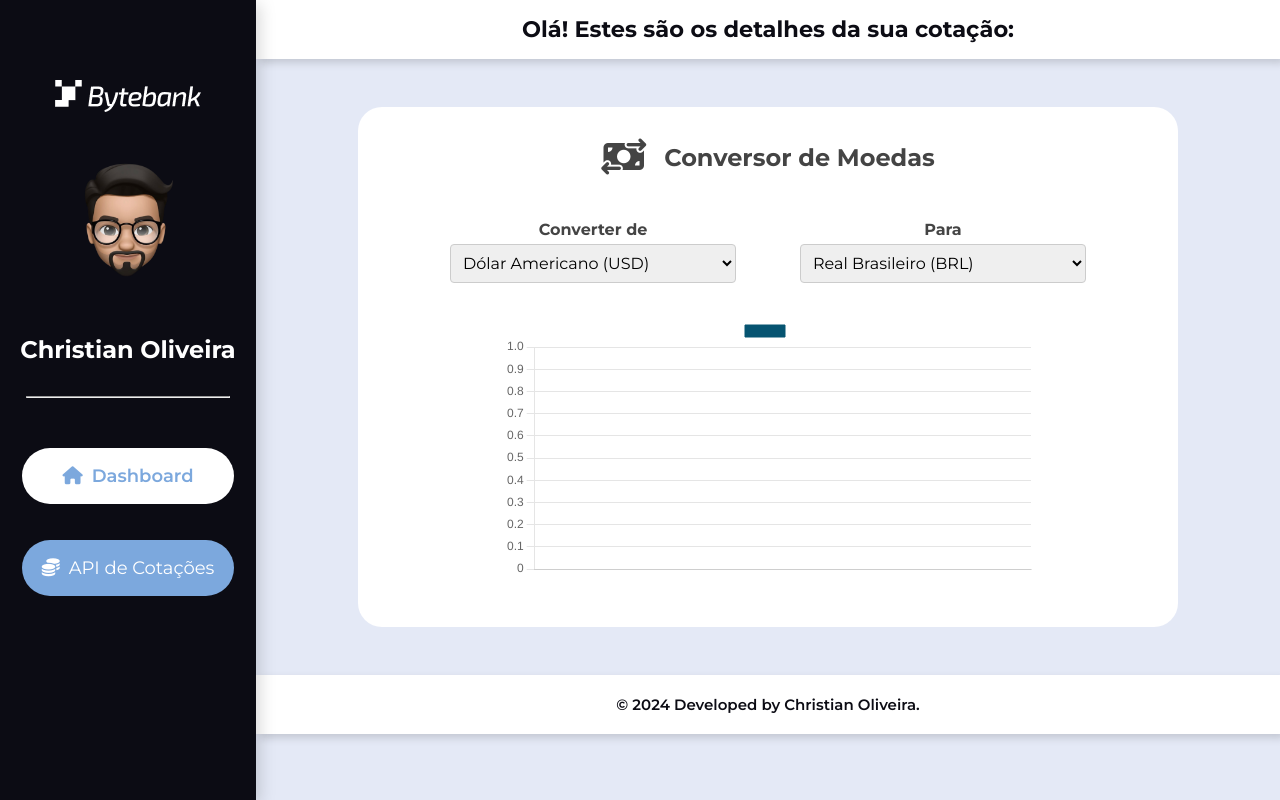
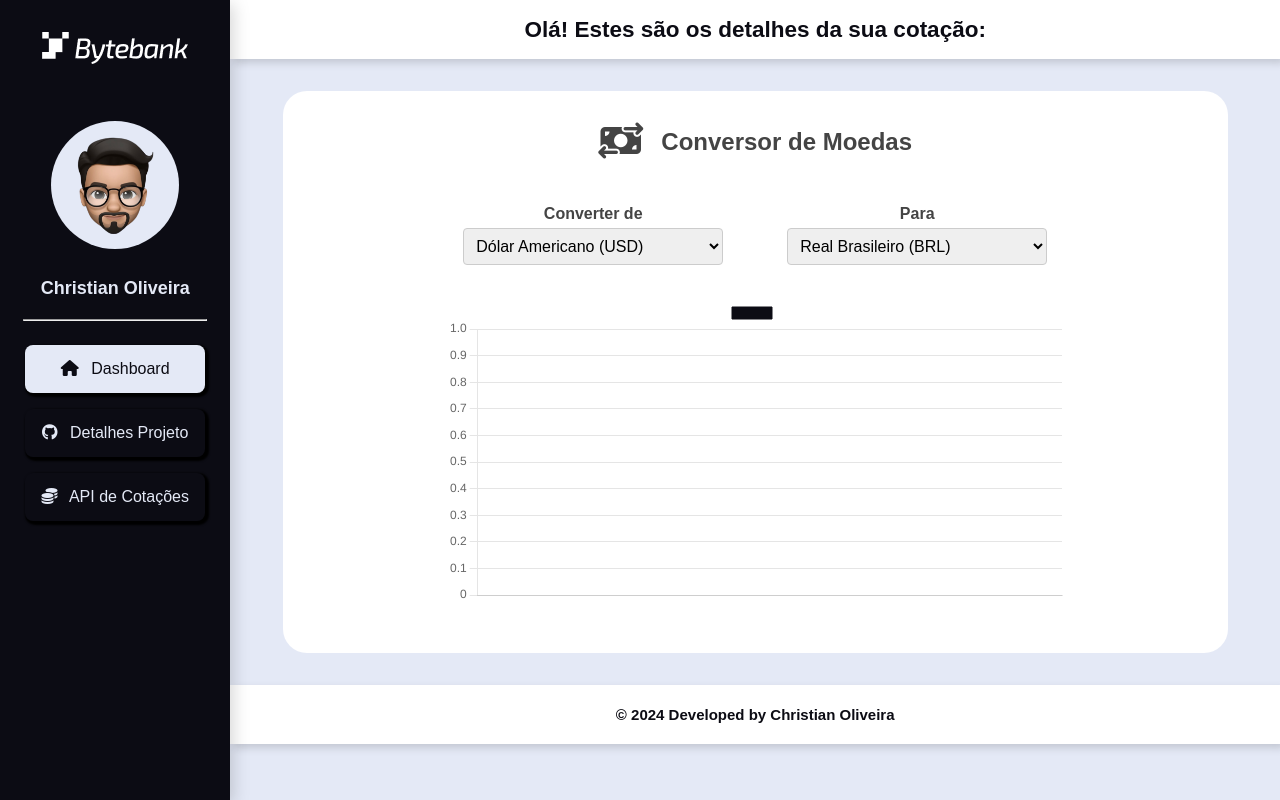
Before and after one commit to christianduhp/bytebank, a plain HTML site: page index.html in a window 1280 px wide. Drawn offline with nearby package versions, Linux system fonts and the light colour scheme; no server answers.

Commit message:
Project style revamped with a sleek new design

```diff
--- a/index.html
+++ b/index.html
@@ -1,5 +1,5 @@
 <!DOCTYPE html>
-<html lang="en">
+<html lang="pt-br">
 
 <head>
   <meta charset="utf-8">
@@ -14,20 +14,48 @@
 </head>
 
 <body class="container">
+
   <aside class="sidebar">
-    <img src="./assets/logo.png" alt="Logo do bytebank" />
-    <a href="https://github.com/christianduhp/bytebank"><img src="./assets/avatar.png" alt="Avatar do usuário"
-        class="sidebar__avatar" /></a>
-      <h2><a href="https://github.com/christianduhp/bytebank">Christian Oliveira</a></h2>
-      <hr class="sidebar__line" />
+
+    <div class="logo_container">
+      <img class="logo" src="./assets/logo.png" alt="Logo do bytebank" />
+      <i class="logo_container__arrow fa-solid fa-circle-chevron-down"></i>
+    </div>
+
+
+    <div class="user_container">
+      <a href="https://github.com/christianduhp/bytebank">
+        <img src="./assets/avatar.png" alt="Avatar do usuário" class="sidebar__avatar">
+      </a>
+
+      <h2>
+        Christian Oliveira
+      </h2>
+
+      <hr class="sidebar__line">
+
+
       <nav class="sidebar__links">
-        <a href="#"><span class="links__icone dashboard"></span><i class="fa-solid fa-house"></i>Dashboard</a>
-        <a href="https://docs.awesomeapi.com.br/api-de-moedas"><span><i class="fa-solid fa-coins"></i>API de
-            Cotações</a>
+        <a href="#">
+          <i class="fa-solid fa-house"></i>
+          Dashboard
+        </a>
+
+        <a href="https://github.com/christianduhp/bytebank">
+          <i class="fa-brands fa-github"></i>
+          Detalhes Projeto
+        </a>
+
+        <a href="https://docs.awesomeapi.com.br/api-de-moedas">
+          <i class="fa-solid fa-coins"></i>
+          API de Cotações
+        </a>
       </nav>
+    </div>
+
   </aside>
 
-  <main class="dados">
+  <main>
     <header class="header">
       <h2> Olá! Estes são os detalhes da sua cotação:</h2>
     </header>
@@ -66,10 +94,12 @@
     </article>
 
     <footer class="footer">
-      <a href="https://github.com/christianduhp/christianduhp">©&nbsp;<span id="currentYear"></span>&nbsp;Developed by Christian Oliveira.</a>
+      <a href="https://github.com/christianduhp/christianduhp">©&nbsp;<span id="currentYear"></span>&nbsp;Developed by
+        Christian Oliveira</a>
     </footer>
 
   </main>
+
   <script src="https://cdn.jsdelivr.net/npm/chart.js"></script>
   <script src="script.js" type="module"></script>
 
@@ -77,7 +107,7 @@
     var currentYearElement = document.getElementById('currentYear');
     var currentYear = new Date().getFullYear();
     currentYearElement.textContent = currentYear;
-</script>
+  </script>
 
 </body>
 
--- a/script.js
+++ b/script.js
@@ -1,70 +1,80 @@
 import selectCoin from "./script/showCurrencyInfo.js";
 import ShowComboBoxes from "./script/showCmbValues.js";
 
-let workerCurrency = new Worker('./script/workerCurrency.js');
+let workerCurrency = new Worker("./script/workerCurrency.js");
 
 function getTime() {
   let date = new Date();
-  let time = date.getHours() + ":" + date.getMinutes() + ":" + date.getSeconds()
+  let time =
+    date.getHours() + ":" + date.getMinutes() + ":" + date.getSeconds();
 
-  return time
+  return time;
 }
 
 function addData(graph, label, data, titleLabel) {
-  graph.data.labels.push(label)
+  graph.data.labels.push(label);
   graph.data.datasets[0].label = titleLabel;
-  graph.data.datasets.forEach(dataset => {
-    dataset.data.push(data)
-  })
+  graph.data.datasets.forEach((dataset) => {
+    dataset.data.push(data);
+  });
 
   graph.update();
-
 }
 
-const currencyGraph = document.getElementById('currencyGraph')
+const currencyGraph = document.getElementById("currencyGraph");
 const graph = new Chart(currencyGraph, {
-  type: 'line',
+  type: "line",
   data: {
     labels: [],
-    datasets: [{
-      borderColor: '#065471',
-      backgroundColor: '#065471',
-      label: '' ,
+    datasets: [
+      {
+        borderColor: "#0C0C14",
+        backgroundColor: "#0C0C14",
+        label: "",
         data: [],
-      borderWidth: 1
-    }]
-
-  }
+        borderWidth: 1,
+      },
+    ],
+  },
 });
 
 function getCurrencyFrom() {
-    const convertFrom = document.getElementById('convertFrom');
+  const convertFrom = document.getElementById("convertFrom");
   convertFrom.addEventListener("change", (currencyKey) => {
     const selectedValue = currencyKey.target.value;
-        workerCurrency.postMessage({ type: 'CurrencyFrom', value: selectedValue });
-
+    workerCurrency.postMessage({ type: "CurrencyFrom", value: selectedValue });
   });
 }
 
 function getCurrencyTo() {
-    const convertTo = document.getElementById('convertTo');
+  const convertTo = document.getElementById("convertTo");
   convertTo.addEventListener("change", (currencyKey) => {
     const selectedValue = currencyKey.target.value;
-        workerCurrency.postMessage({ type: 'CurrencyTo', value: selectedValue });
+    workerCurrency.postMessage({ type: "CurrencyTo", value: selectedValue });
   });
 }
 
-workerCurrency.addEventListener("message", event => {
+workerCurrency.addEventListener("message", (event) => {
   let time = getTime();
   let coinValue = event.data.ask;
   let coinName = event.data.name;
-  let titleLabel = selectCoin(coinName, coinValue)
+  let titleLabel = selectCoin(coinName, coinValue);
 
-  selectCoin(coinName, coinValue)
-  addData(graph, time, coinValue, titleLabel)
+  selectCoin(coinName, coinValue);
+  addData(graph, time, coinValue, titleLabel);
+});
 
-})
+document.addEventListener("DOMContentLoaded", function () {
+  const logoContainer = document.querySelector(".logo_container");
+  const userContainer = document.querySelector(".user_container");
+  const logoContainerIcon = document.querySelector(".logo_container__arrow");
 
-getCurrencyFrom()
-getCurrencyTo()
-ShowComboBoxes()
+  logoContainer.addEventListener("click", function () {
+    userContainer.classList.toggle("expanded");
+    logoContainerIcon.classList.toggle("expanded");
+  });
+});
+
+getCurrencyFrom();
+getCurrencyTo();
+ShowComboBoxes();
--- a/styles.css
+++ b/styles.css
@@ -6,7 +6,6 @@
 :root {
   --color-bg: #E4E9F6;
   --color-sidebar: #0C0C14;
-  --color-highlight: #7ca8dd;
   --color-title: #444444;
 }
 
@@ -14,25 +13,25 @@
   box-sizing: border-box;
   margin: 0;
   padding: 0;
-  font-family: 'Montserrat', sans-serif;
+  font-family: Arial, Helvetica, sans-serif;
   line-height: 29px;
-
 }
 
 .container {
   display: grid;
   min-height: 100vh;
-  grid-template-columns: 20% auto;
+  grid-template-columns: 18% auto;
   background-color: var(--color-bg);
-
 }
 
 @media only screen and (max-width: 991px) {
   .container {
     grid-template-columns: 100%;
+    min-height: fit-content;
   }
 
   .content {
     padding: 3em 0em;
+
   }
 }
--- a/styles/footer.css
+++ b/styles/footer.css
@@ -8,7 +8,7 @@
     font-size: 15px;
 }
 
-.footer a{
+.footer a {
     text-decoration: none;
     color: var(--color-sidebar);
 }
--- a/styles/graph.css
+++ b/styles/graph.css
@@ -1,13 +1,13 @@
 .graph__article {
-    margin: 3em auto;
+    margin: 2em auto;
     padding: 2em;
     display: flex;
     flex-direction: column;
-    justify-content: space-around;
+    justify-content: flex-start;
     align-items: center;
     background-color: white;
-    border-radius: 24px;
-    width: 80%;
+    border-radius: 1.5em;
+    width: 90%;
     color: var(--color-title);
 }
 
@@ -48,7 +48,7 @@
     text-align: center;
 }
 
-.combobox{
+.combobox {
     display: flex;
     flex-wrap: wrap;
     justify-content: center;
@@ -80,16 +80,14 @@
 
 
 @media only screen and (max-width: 991px) {
-
     .graph__article {
         margin: 1em auto;
         padding: 1em;
-        width: 90%;
         height: 80vh;
+        justify-content: space-around;
     }
 
     .graph {
-        margin: 1em 0em;
         width: 100%;
     }
 
@@ -98,4 +96,4 @@
         margin-top: 0.5em;
         margin-bottom: 0;
     }
-  }
+}
--- a/styles/header.css
+++ b/styles/header.css
@@ -9,6 +9,10 @@
 }
 
 @media only screen and (max-width: 991px) {
+    .header {
+        margin-top: 4em;
+    }
+
     .header h2 {
         font-size: 20px;
     }
--- a/styles/sidebar.css
+++ b/styles/sidebar.css
@@ -2,22 +2,40 @@
     display: flex;
     flex-direction: column;
     align-items: center;
-    justify-content: first baseline;
     background-color: var(--color-sidebar);
-    padding: 5em 0;
+    padding: 2em 0;
     filter: drop-shadow(4px 4px 8px rgba(0, 0, 0, 0.15));
 }
 
-.sidebar__avatar {
-    width: 150px;
-    border-radius: 100%;
-    margin: 2em 0;
+.logo_container__arrow {
+    display: none;
 }
 
-.sidebar h2 a {
-    line-height: 20px;
-    color: white;
+.user_container {
+    display: flex;
+    flex-direction: column;
+    align-items: center;
+    justify-content: center;
+    width: 100%;
+}
+
+.sidebar__avatar {
+    width: 8em;
+    border-radius: 100%;
+    margin: 3em 0 1em 0;
+    background-color: var(--color-bg);
+}
+
+.sidebar h2 {
+    font-size: large;
+    color: var(--color-bg);
     text-decoration: none;
+    text-align: center;
+}
+
+.sidebar__line {
+    margin: 1em 0;
+    width: 80%;
 }
 
 .sidebar__links {
@@ -26,16 +44,15 @@
 }
 
 .sidebar__links a {
-    font-weight: 400;
-    font-size: 18px;
+    font-size: 1em;
     line-height: 2em;
-    color: white;
+    color: var(--color-bg);
     text-decoration: none;
-    margin: 1em 0;
-    background-color: var(--color-highlight);
-    border-radius: 2em;
-    padding: 10px 20px;
+    margin: 0.5em 0;
+    border-radius: 0.5em;
+    padding: 0.5em 1em;
     text-align: center;
+    box-shadow: 2px 2px 2px 2px black;
 }
 
 .sidebar__links i {
@@ -43,20 +60,71 @@
 }
 
 .sidebar__links a:first-of-type {
-    color: var(--color-highlight);
-    background-color: white;
-    font-weight: 600;
+    color: var(--color-sidebar);
+    background-color: var(--color-bg);
 }
 
-.sidebar__line {
-    margin: 2em 0;
-    width: 80%;
+.sidebar__links:hover a:first-of-type {
+    color: var(--color-bg);
+    background-color: var(--color-sidebar);
+}
+
+.sidebar__links a:hover,
+.sidebar__links a:first-of-type:hover {
+    color: var(--color-sidebar);
+    background-color: var(--color-bg);
 }
 
 @media only screen and (max-width: 991px) {
+
+    .fa-circle-chevron-down {
+        display: block;
+        color: var(--color-bg);
+    }
+
     .sidebar {
+        padding: 0;
+        position: fixed;
+        width: 100%;
+    }
+
+    .logo_container {
+        display: flex;
+        flex-direction: row;
+        align-items: center;
+    }
+
+    .user_container {
         display: none;
-        visibility: hidden;
+        align-items: center;
+        justify-content: center;
+        padding-bottom: 1em;
+    }
+
+    .user_info {
+        display: flex;
+    }
+
+    .logo {
+        margin: 1em;
+        padding: 0;
+    }
+
+    .sidebar__avatar {
+        width: 5em;
+        margin: 1em;
+    }
+
+    .sidebar__links {
+        width: 70%;
+    }
+
+    .user_container.expanded {
+        display: flex;
+    }
+
+    .logo_container__arrow.expanded {
+        transform: rotate(180deg);
     }
 
 
```
Also changed, not shown: script/showCmbValues.js (+13 -12 lines), script/showCurrencyInfo.js (+11 -9 lines), script/workerCurrency.js (+9 -8 lines). Lines whose indentation alone changed are shown as unchanged.
